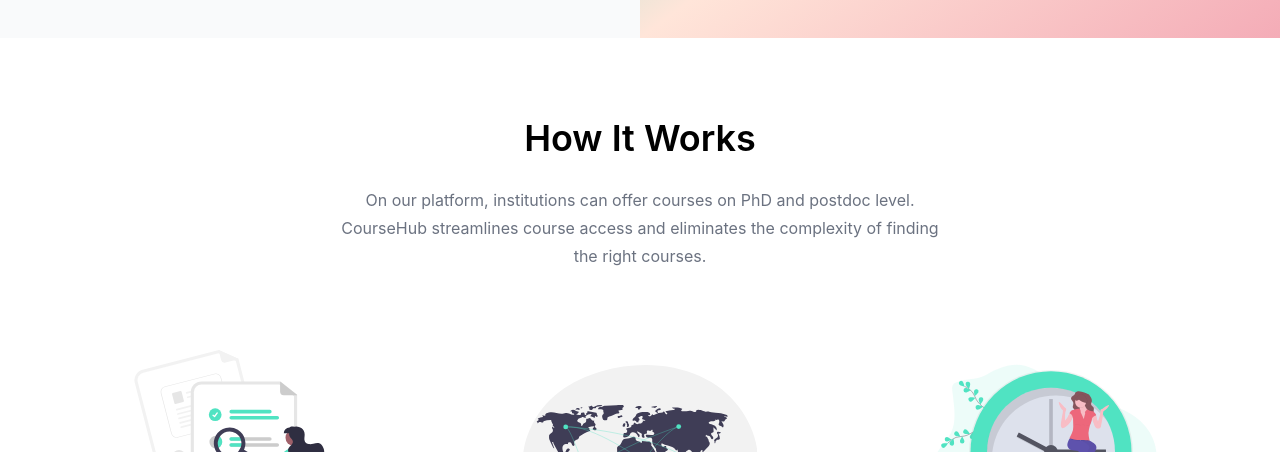
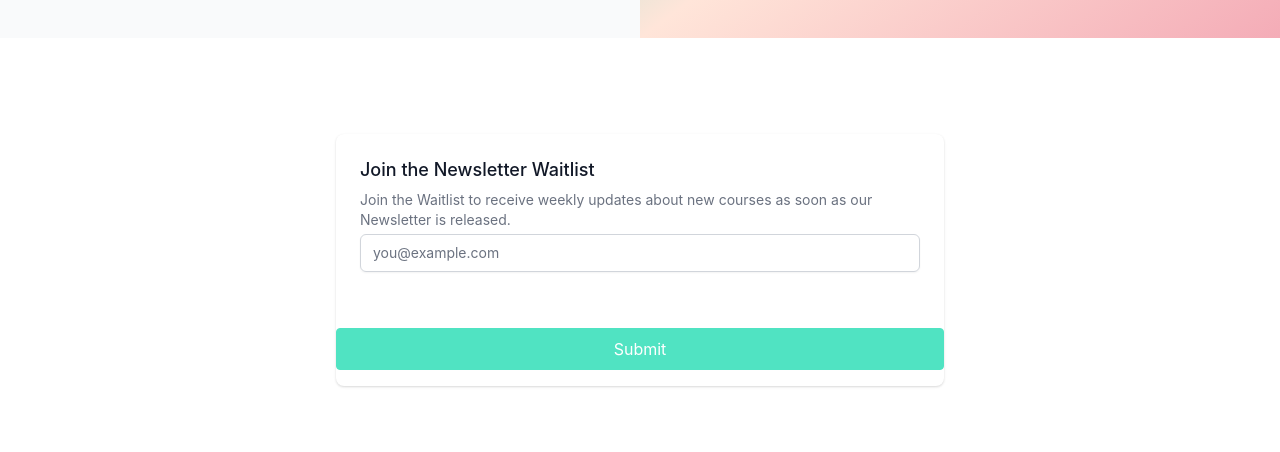
Before and after one commit to pgoodbread/phd-course-finder, a Next.js app: page / in a window 1280 px wide. Shown: the part 490-942 px from the top of the page. Built offline with nearby package versions, Linux system fonts and the light colour scheme; no server answers.

Commit message:
create newsletter form and update forminput component

```diff
--- a/components/CourseForm.tsx
+++ b/components/CourseForm.tsx
@@ -32,10 +32,10 @@
     >
       {({ isSubmitting, handleBlur, handleChange, values }) => (
         <Form className="flex flex-col justify-center mt-4 md:mt-12 mx-4 md:w-1/2 md:mx-auto">
-          <FormInput name="name" type="text" />
-          <FormInput name="institution" type="text" />
-          <FormInput name="location" type="text" optional />
-          <FormInput name="lecturer" type="text" optional />
+          <FormInput name="name" type="text" label="Name" />
+          <FormInput name="institution" type="text" label="Institution" />
+          <FormInput name="location" type="text" label="Location" optional />
+          <FormInput name="lecturer" type="text" label="Lecturer" optional />
           <div className="flex flex-row justify-between">
             <FormInput
               className="w-40 md:w-1/2 mr-4 md:mr-8"
@@ -50,12 +50,13 @@
               type="date"
             />
           </div>
-          <FormInput name="link" type="text" />
+          <FormInput label="Link" name="link" type="text" />
 
           <div className="md:flex md:flex-row">
             <FormInput
               name="fee"
               type="number"
+              label="Fee"
               className="md:w-1/2 md:mr-8"
               nullable
               optional
@@ -65,6 +66,7 @@
             <FormInput
               name="credits"
               type="number"
+              label="Credits"
               className="md:w-1/2"
               nullable
               optional
--- a/components/FormInput.tsx
+++ b/components/FormInput.tsx
@@ -32,8 +32,10 @@
           htmlFor={name}
           className="block text-sm font-medium text-gray-700 capitalize"
         >
-          {label ? label : name}{" "}
-          {!optional && <span className="text-primary font-bold">*</span>}
+          {label}
+          {label && !optional && (
+            <span className="text-primary font-bold">*</span>
+          )}
         </label>
       </div>
       <div className="mt-1 relative rounded-md shadow-sm">
@@ -43,7 +45,12 @@
           </div>
         )}
         {!nullable ? (
-          <Field className={inputStyle} type={type} name={name} />
+          <Field
+            className={inputStyle}
+            type={type}
+            name={name}
+            placeholder={placeholder}
+          />
         ) : (
           <input
             type={type}
--- /dev/null
+++ b/components/NewsletterForm.tsx
@@ -0,0 +1,60 @@
+import { Form, Formik, FormikHelpers } from "formik";
+import { FormInput } from "../components";
+import { EmailValidation } from "../lib/validation";
+import ButtonStyle from "./ButtonStyle";
+
+export default function NewsletterForm({
+  initialValues = {
+    email: "",
+  },
+}: {
+  initialValues?: { email: string };
+}) {
+  return (
+    <Formik
+      initialValues={initialValues}
+      validationSchema={EmailValidation}
+      onSubmit={submitHandler}
+    >
+      {({ isSubmitting }) => (
+        <Form className="flex flex-col justify-center mt-4 md:mt-12 mx-4 md:w-1/2 md:mx-auto">
+          <div className="bg-white shadow sm:rounded-lg">
+            <div className="px-4 py-5 sm:p-6">
+              <h3 className="text-lg leading-6 font-medium text-gray-900">
+                Join the Newsletter Waitlist
+              </h3>
+              <div className="mt-2 max-w-xl text-sm text-gray-500">
+                <p>
+                  Join the Waitlist to receive weekly updates about new courses
+                  as soon as our Newsletter is released.
+                </p>
+              </div>
+              <FormInput
+                name="email"
+                type="email"
+                placeholder="you@example.com"
+              />
+            </div>
+            <ButtonStyle>
+              <button type="submit" disabled={isSubmitting}>
+                Submit
+              </button>
+            </ButtonStyle>
+          </div>
+        </Form>
+      )}
+    </Formik>
+  );
+}
+
+const submitHandler = async (
+  values: { email: string },
+  { setSubmitting }: FormikHelpers<{ email: string }>
+) => {
+  await fetch("/api/newsletter/signup", {
+    method: "POST",
+    body: JSON.stringify(values),
+  });
+
+  setSubmitting(false);
+};
--- a/pages/index.tsx
+++ b/pages/index.tsx
@@ -1,6 +1,7 @@
 import Image from "next/image";
 import Link from "next/link";
 import ButtonStyle from "../components/ButtonStyle";
+import NewsletterForm from "../components/NewsletterForm";
 
 export default function LandingPage() {
   return (
@@ -125,8 +126,14 @@
         </div>
       </div> */}
 
+      {/* Section Newsletter Signup */}
+
+      <div className="mt-8 px-8 pt-4 pb-4 flex flex-col items-center md:bg-white">
+        <NewsletterForm></NewsletterForm>
+      </div>
+
       {/* Section "How it works" */}
-      <div className="mx-8">
+      <div className="mt-16 px-8 pt-16 pb-12 border-gray-200 border-t">
         <div className="flex flex-col items-center mt-12 md:mt-20">
           <h3 className="text-4xl font-semibold">How It Works</h3>
           <p className="mt-7 mb-6 md:mb-0 md:w-6/12 text-gray-500 text-center leading-7">
```
